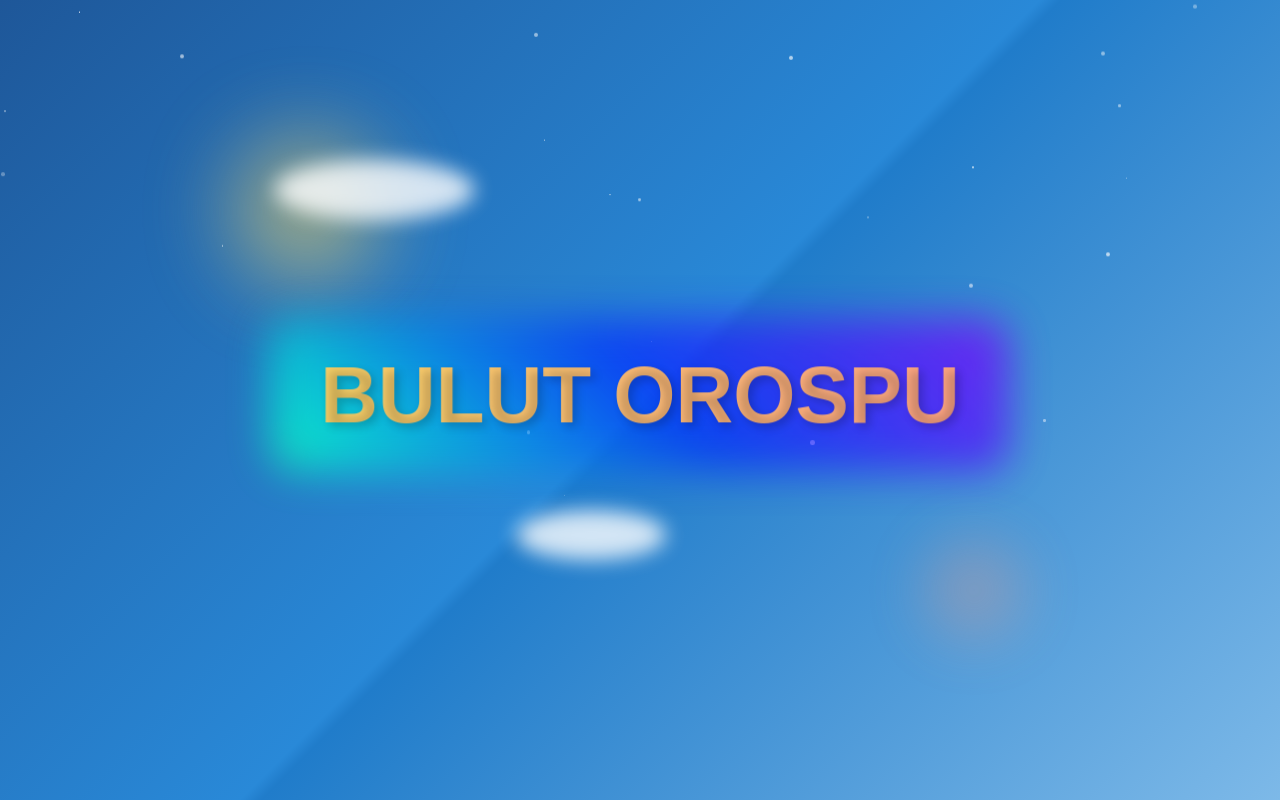
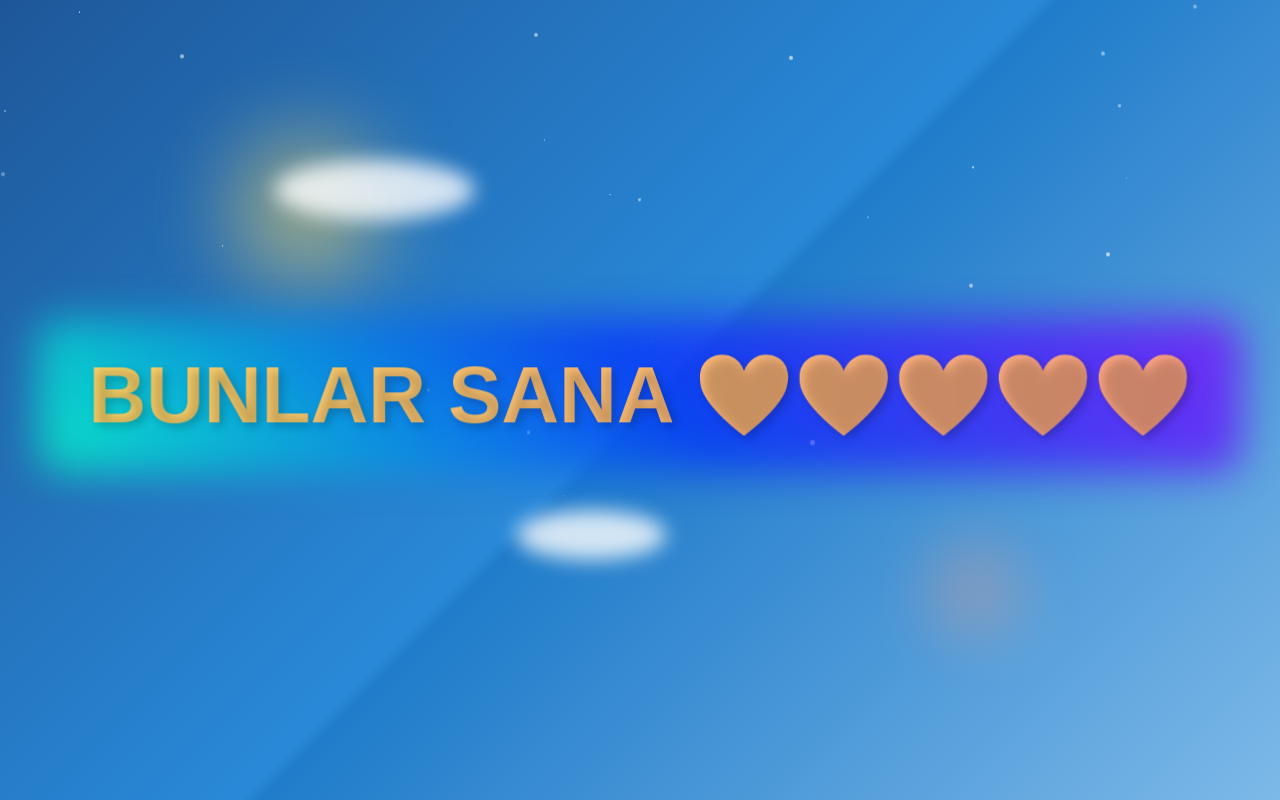
Before and after one commit to sbhsghasg/almanooo, a plain HTML site: page index.html in a window 1280 px wide. Shown: the top 800 px of the page. Drawn offline with Linux system fonts and the light colour scheme.

Commit message:
Update index.html

```diff
--- a/index.html
+++ b/index.html
@@ -3,7 +3,7 @@
 <head>
     <meta charset="UTF-8">
     <meta name="viewport" content="width=device-width, initial-scale=1.0">
-    <title>AMCIK</title>
+    <title>senin icin askım</title>
     <style>
         /* Ana arka plan stil */
         body {
@@ -213,7 +213,7 @@
     <div class="cloud cloud-3"></div>
 
     <div class="text-container">
-        <h1 class="main-text">BULUT OROSPU</h1>
+        <h1 class="main-text">Bunlar sana ❤️❤️❤️❤️❤️</h1>
     </div>
 
     <script>
```
